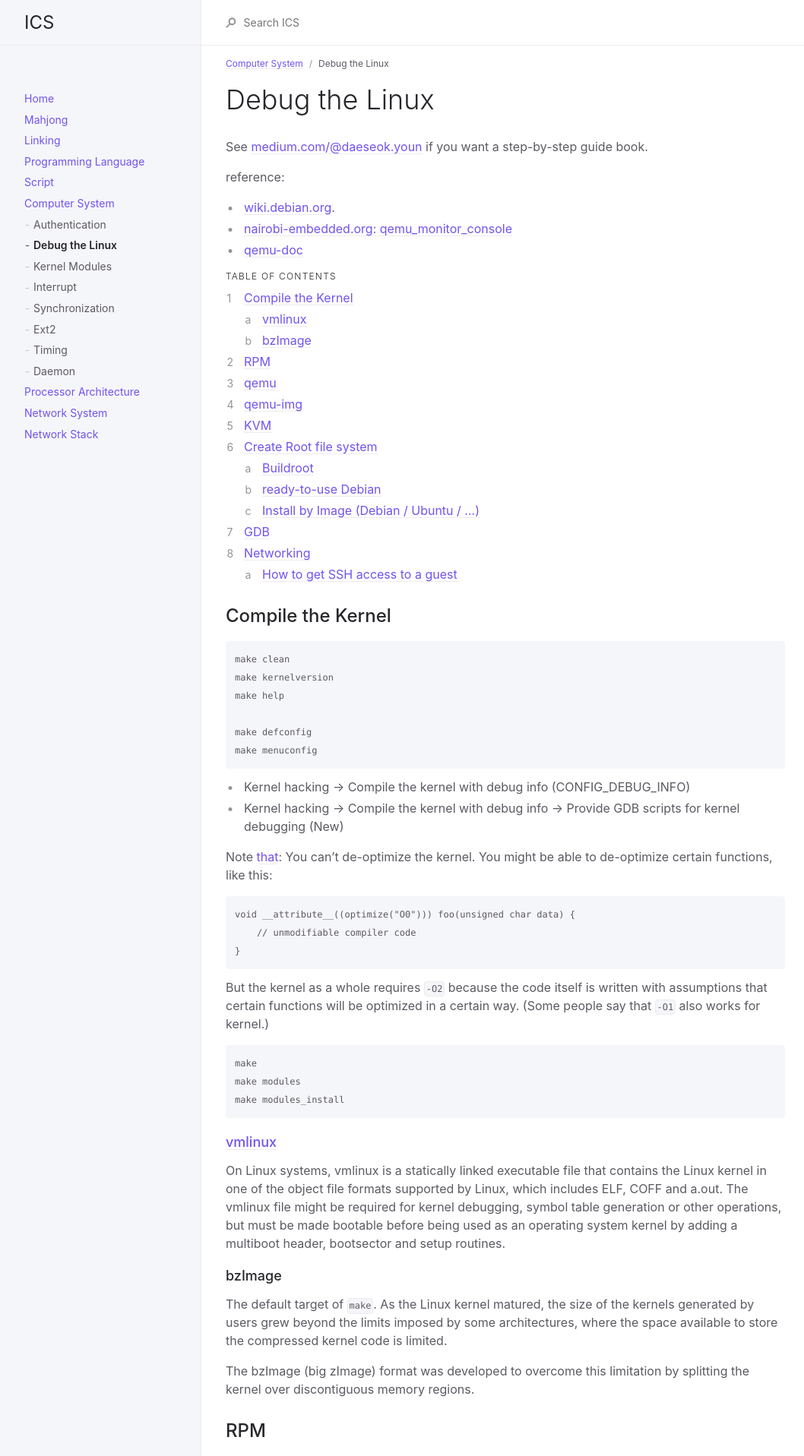
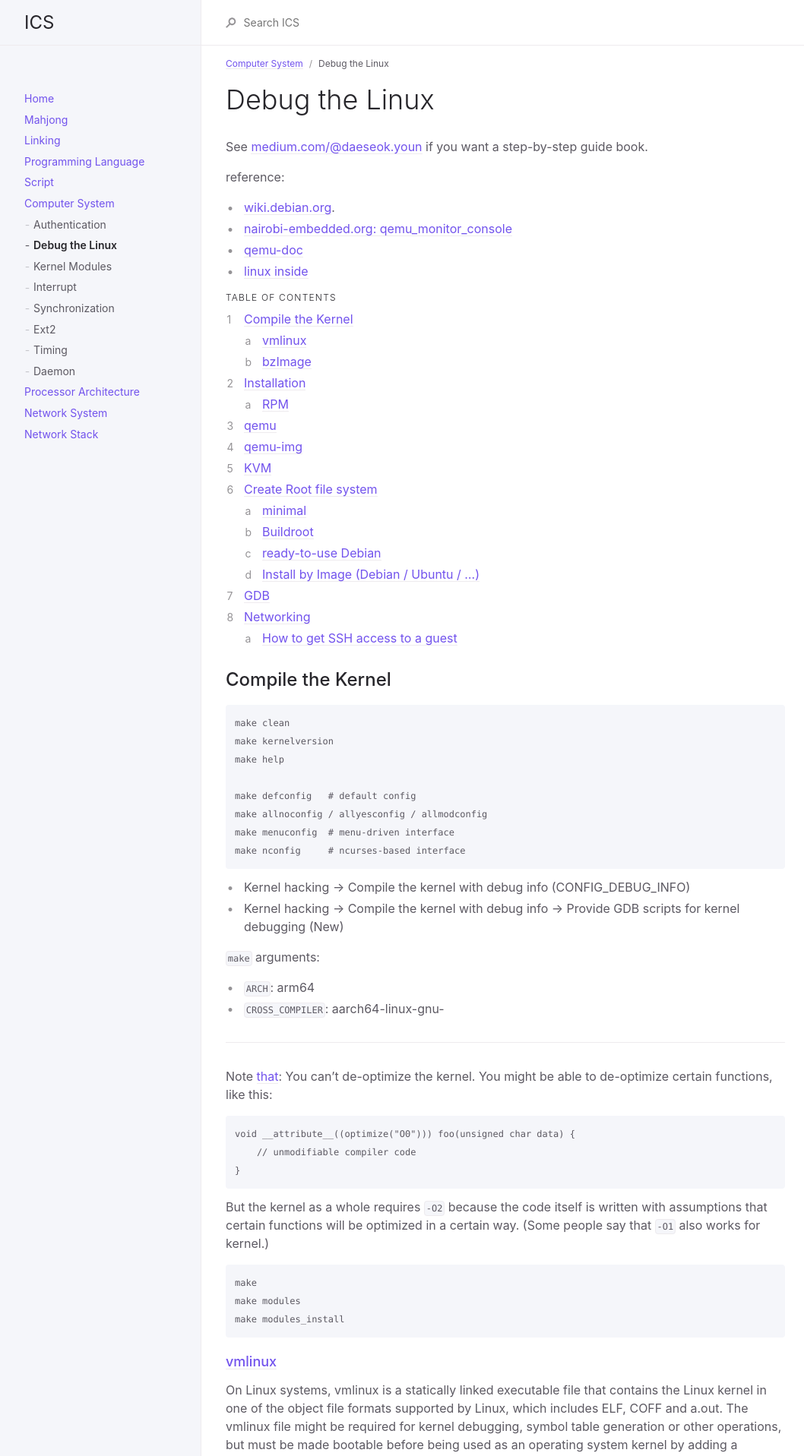
Before and after one commit to wongsingfo/comp-sys, a Jekyll site: the page built from docs/system/debug.md, in a window 1280 px wide. Shown: the top 1917 px of the page at 76% size, without its empty margins (107-1165 px from the left). Built offline with Jekyll 4.4.1, drawn with Linux system fonts in a browser that asks for light colours; some of the changed text lies outside the part shown.

````diff
--- a/docs/system/debug.md
+++ b/docs/system/debug.md
@@ -15,6 +15,7 @@ reference:
 - [wiki.debian.org](https://wiki.debian.org/QEMU#Usage).
 - [nairobi-embedded.org: qemu_monitor_console](https://web.archive.org/web/20180104171638/http://nairobi-embedded.org/qemu_monitor_console.html)
 - [qemu-doc](https://qemu.weilnetz.de/doc/qemu-doc.html)
+- [linux inside](https://0xax.gitbooks.io/linux-insides/content/Misc/linux-misc-1.html)
 
 ## Table of contents
 {: .no_toc .text-delta }
@@ -29,12 +30,21 @@ make clean
 make kernelversion
 make help
 
-make defconfig
-make menuconfig
+make defconfig   # default config
+make allnoconfig / allyesconfig / allmodconfig
+make menuconfig  # menu-driven interface
+make nconfig     # ncurses-based interface
 ```
 
 - Kernel hacking -> Compile the kernel with debug info (CONFIG_DEBUG_INFO)
 - Kernel hacking -> Compile the kernel with debug info -> Provide GDB scripts for kernel debugging (New)
+
+`make` arguments:
+
+- `ARCH`: arm64
+- `CROSS_COMPILER`: aarch64-linux-gnu-
+
+---
 
 Note [that](https://stackoverflow.com/questions/29151235/how-to-de-optimize-the-linux-kernel-to-and-compile-it-with-o0): You can't de-optimize the kernel. You might be able to de-optimize certain functions, like this:
 
@@ -62,7 +72,15 @@ The default target of `make`. As the Linux kernel matured, the size of the kerne
 
 The bzImage (big zImage) format was developed to overcome this limitation by splitting the kernel over discontiguous memory regions.
 
-## RPM
+## Installation
+
+```bash
+make headers_install
+make modules_install
+make install
+```
+
+### RPM
 
 naming convention: `name-version-release.arch.rpm`
 
@@ -70,11 +88,13 @@ naming convention: `name-version-release.arch.rpm`
 
 `make rpm`
 
+https://people.debian.org/~aurel32/qemu/
 
-https://people.debian.org/~aurel32/qemu/
 QEMU's own "Copy On Write" image format: qcow
 qemu-system-x86_64 -hda debian.img -cdrom debian-testing-amd64-netinst.iso -boot d -m 512
+
 https://en.wikipedia.org/wiki/Vmlinux
+
 https://wiki.debian.org/QEMU#Usage
 
 ## qemu
@@ -153,9 +173,17 @@ It has advantage of performance with KVM if the architecture is same with host a
 
 ## Create Root file system
 
+initial ramdisk (`initrd`): a temporary root file system that is used by the Linux kernel during initialization process while other filesystems are not mounted.
+
+### minimal
+
+https://github.com/ivandavidov/minimal
+
+a tiny educational Linux distribution, which is designed to be built from scratch by using a collection of automated shell scripts.
+
 ### Buildroot
 
-Buildroot is a simple, efficient and easy-to-use tool to generate embedded Linux systems through cross-compilation.
+Buildroot is a simple, efficient and easy-to-use tool to generate embedded Linux systems through cross-compilation. It can automate the process of generating `initrd`.
 
 ```
 git clone git://git.buildroot.net/buildroot
````
Also changed, not shown: docs/mahjong/score.md (+20 -8 lines), docs/script/shell.md (+1 -0 lines), docs/system/system.md (+2 -1 lines).
